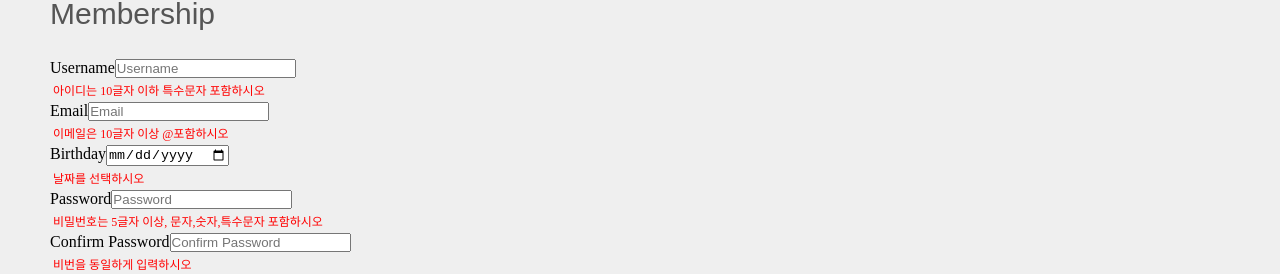
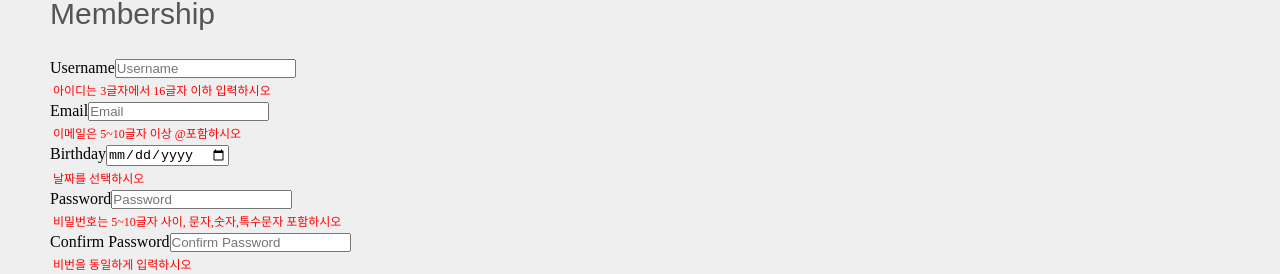
Before and after one commit to dcodelabTutor/react_portfolio_basic, a React (Create React App) app: page /#/membership in a window 1280 px wide. Shown: the part 251-525 px from the top of the page. Built offline with nearby package versions, Linux system fonts and the light colour scheme.

Commit message:
정규표현식을 활용한 인증

```diff
--- a/src/sub/Membership.js
+++ b/src/sub/Membership.js
@@ -17,7 +17,8 @@ function Membership(){
       type: 'text',
       placeholder: 'Username',
       label: 'Username',
-      errorMessage: '아이디는 10글자 이하 특수문자 포함하시오',
+      errorMessage: '아이디는 3글자에서 16글자 이하 입력하시오',
+      pattern: '^[a-zA-Z0-9]{3,16}$',
       required: true,
     },
     {
@@ -26,7 +27,8 @@ function Membership(){
       type: 'text',
       placeholder: 'Email',
       label: 'Email',
-      errorMessage: '이메일은 10글자 이상 @포함하시오',
+      errorMessage: '이메일은 5~10글자 이상 @포함하시오',
+      pattern: '^(?=.*[a-zA-Z])(?=.*[@])[a-zA-Z0-9!@#$%^&*]{5,10}$',
       required: true,
     },
     {
@@ -43,7 +45,8 @@ function Membership(){
       type: 'text',
       placeholder: 'Password',
       label: 'Password',
-      errorMessage: '비밀번호는 5글자 이상, 문자,숫자,특수문자 포함하시오',
+      errorMessage: '비밀번호는 5~10글자 사이, 문자,숫자,특수문자 포함하시오',
+      pattern: '^(?=.*[0-9])(?=.*[a-zA-Z])(?=.*[!@#$%^&*])[a-zA-Z0-9!@#$%^&*]{5,10}$',
       required: true,
     },
     {
@@ -53,6 +56,7 @@ function Membership(){
       placeholder: 'Confirm Password',
       label: 'Confirm Password',
       errorMessage: '비번을 동일하게 입력하시오',
+      pattern: values.password,
       required: true,
     }
   ];
```
